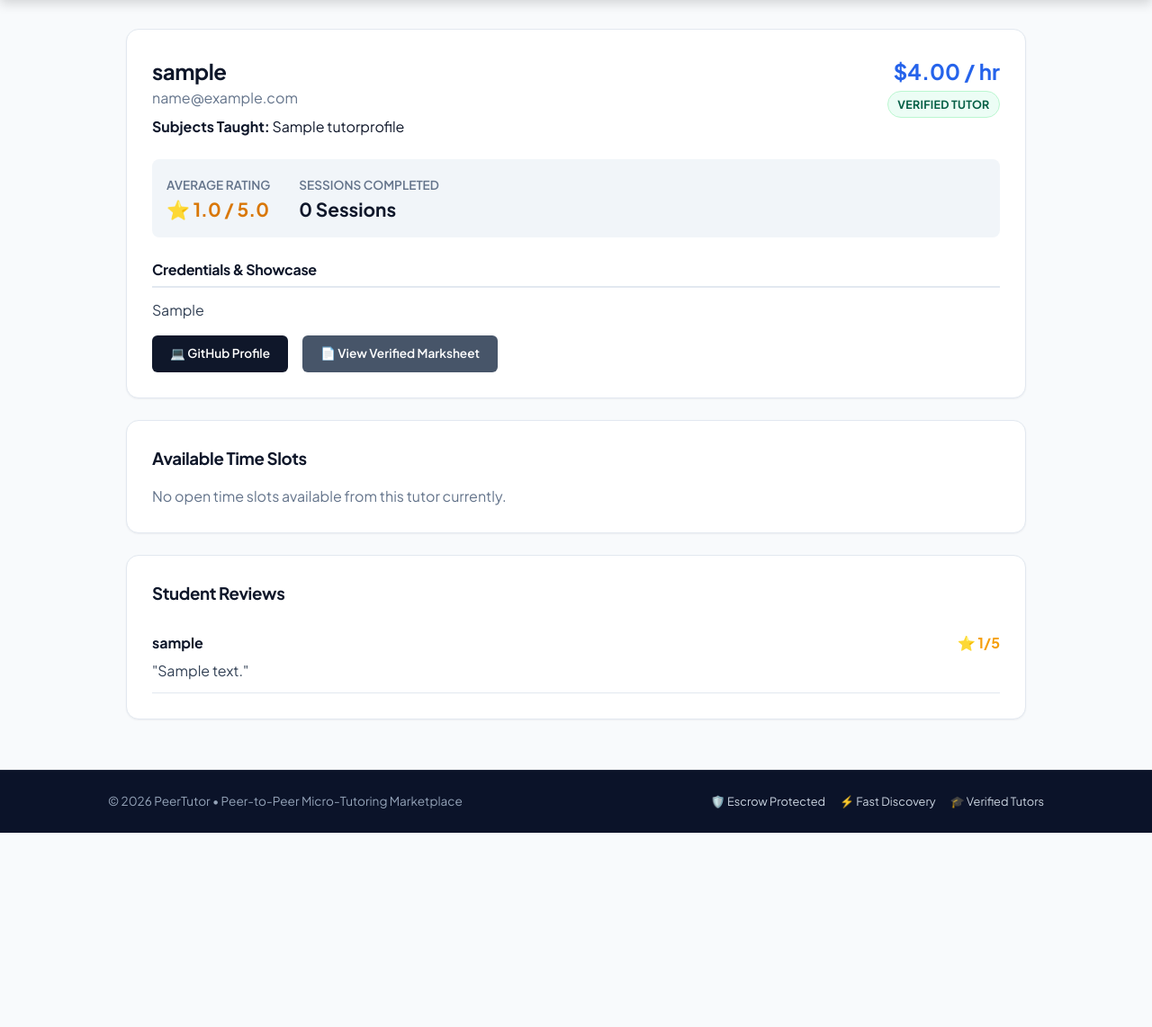
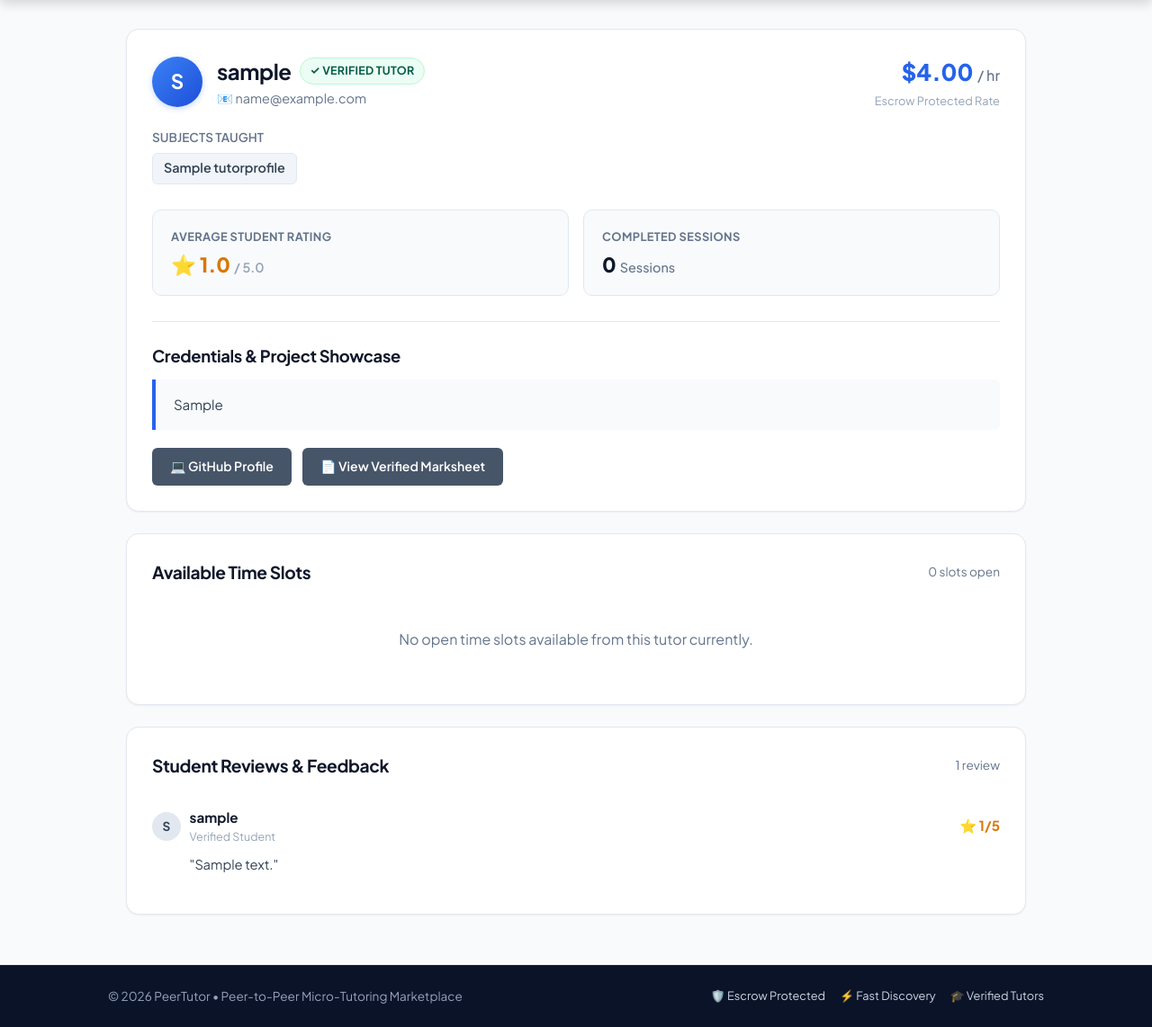
Before and after one commit to rdnk2004/peertopeer, a Django app: page /tutor/1/ in a window 1280 px wide. Shown: the part 64-1206 px from the top of the page at 90% size. Before the commit the page ends 990 px from the top, so only its background shows below. Run offline with Django 5.2, Linux system fonts and the light colour scheme; tables that the repository leaves empty hold one stand-in row (values such as "Sample post").

Commit message:
feat(tutors): elevate tutor profile cards and showcase credentials section

```diff
--- a/peertutor/core/static/css/main.css
+++ b/peertutor/core/static/css/main.css
@@ -602,3 +602,68 @@ nav {
     margin-bottom: 0.3rem;
     border: 1px solid #e2e8f0;
 }
+
+/* Profile Detail & Showcase View */
+.profile-stats-grid {
+    display: grid;
+    grid-template-columns: repeat(auto-fit, minmax(200px, 1fr));
+    gap: 1rem;
+    margin-top: 1.5rem;
+}
+
+.profile-stat-box {
+    background: #f8fafc;
+    border: 1px solid var(--border-subtle);
+    padding: 1rem 1.25rem;
+    border-radius: var(--radius-md);
+}
+
+.profile-stat-label {
+    font-size: 0.8rem;
+    color: var(--text-muted);
+    text-transform: uppercase;
+    font-weight: 700;
+    letter-spacing: 0.03em;
+}
+
+.profile-stat-value {
+    font-size: 1.4rem;
+    font-weight: 800;
+    margin-top: 0.25rem;
+}
+
+.slot-item-row {
+    display: flex;
+    justify-content: space-between;
+    align-items: center;
+    padding: 1rem 0;
+    border-bottom: 1px solid var(--border-subtle);
+    flex-wrap: wrap;
+    gap: 0.75rem;
+}
+
+.slot-item-row:last-child {
+    border-bottom: none;
+}
+
+.review-item-card {
+    padding: 1rem 0;
+    border-bottom: 1px solid var(--border-subtle);
+}
+
+.review-item-card:last-child {
+    border-bottom: none;
+}
+
+.reviewer-avatar {
+    width: 32px;
+    height: 32px;
+    border-radius: 50%;
+    background: #e2e8f0;
+    color: #334155;
+    display: flex;
+    align-items: center;
+    justify-content: center;
+    font-weight: 700;
+    font-size: 0.85rem;
+}
--- a/peertutor/core/templates/tutor_detail.html
+++ b/peertutor/core/templates/tutor_detail.html
@@ -1,99 +1,152 @@
 {% extends 'base.html' %}
 {% block content %}
+<!-- Tutor Profile Overview Card -->
 <div class="card">
-    <div style="display: flex; justify-content: space-between; align-items: start; flex-wrap: wrap; gap: 1rem;">
+    <div style="display: flex; justify-content: space-between; align-items: flex-start; flex-wrap: wrap; gap: 1.25rem;">
+        <div style="display: flex; gap: 1rem; align-items: center;">
+            <div class="tutor-avatar" style="width: 56px; height: 56px; font-size: 1.4rem;">
+                {{ profile.user.username|make_list|first|upper }}
+            </div>
+            <div>
+                <div style="display: flex; align-items: center; gap: 0.6rem;">
+                    <h2>{{ profile.user.username }}</h2>
+                    <span class="badge badge-approved">✓ Verified Tutor</span>
+                </div>
+                <p style="color: var(--text-muted); font-size: 0.9rem; margin-top: 0.15rem;">
+                    📧 {{ profile.user.email }}
+                </p>
+            </div>
+        </div>
+
+        <div style="text-align: right;">
+            <div style="font-size: 1.6rem; font-weight: 800; color: var(--primary);">
+                ${{ profile.hourly_rate }} <span style="font-size: 1rem; font-weight: 500; color: var(--text-muted);">/ hr</span>
+            </div>
+            <span style="color: var(--text-subtle); font-size: 0.8rem;">Escrow Protected Rate</span>
+        </div>
+    </div>
+
+    <div style="margin-top: 1.25rem;">
+        <div style="font-size: 0.85rem; color: var(--text-muted); font-weight: 600; text-transform: uppercase; margin-bottom: 0.4rem;">
+            Subjects Taught
+        </div>
         <div>
-            <h2>{{ profile.user.username }}</h2>
-            <p style="color: #64748b;">{{ profile.user.email }}</p>
-            <p style="margin-top: 0.5rem;"><strong>Subjects Taught:</strong> {{ profile.subjects }}</p>
+            <span class="subject-badge-pill" style="font-size: 0.9rem; padding: 0.35rem 0.75rem;">{{ profile.subjects }}</span>
         </div>
-        <div style="text-align: right;">
-            <div style="font-size: 1.5rem; font-weight: bold; color: #2563eb;">${{ profile.hourly_rate }} / hr</div>
-            <div style="margin-top: 0.3rem;">
-                <span class="badge badge-approved">Verified Tutor</span>
+    </div>
+
+    <!-- Rating & Performance Stats Overview (R19) -->
+    <div class="profile-stats-grid">
+        <div class="profile-stat-box">
+            <span class="profile-stat-label">Average Student Rating</span>
+            <div class="profile-stat-value" style="color: #d97706;">
+                {% if profile.average_rating %}
+                ⭐ {{ profile.average_rating }} <span style="font-size: 0.9rem; color: var(--text-subtle); font-weight: 600;">/ 5.0</span>
+                {% else %}
+                <span style="font-size: 1rem; color: var(--text-muted); font-weight: 600;">No ratings yet</span>
+                {% endif %}
+            </div>
+        </div>
+
+        <div class="profile-stat-box">
+            <span class="profile-stat-label">Completed Sessions</span>
+            <div class="profile-stat-value" style="color: var(--text-main);">
+                {{ profile.completed_sessions_count }} <span style="font-size: 0.9rem; color: var(--text-muted); font-weight: 500;">Sessions</span>
             </div>
         </div>
     </div>
 
-    <!-- Rating & Stats Overview (R19) -->
-    <div style="display: flex; gap: 2rem; background: #f1f5f9; padding: 1rem; border-radius: 8px; margin-top: 1.5rem;">
-        <div>
-            <span style="font-size: 0.85rem; color: #64748b; text-transform: uppercase; font-weight: 600;">Average Rating</span>
-            <div style="font-size: 1.3rem; font-weight: bold; color: #d97706;">
-                {% if profile.average_rating %}
-                ⭐ {{ profile.average_rating }} / 5.0
-                {% else %}
-                No ratings yet
-                {% endif %}
-            </div>
+    <!-- Portfolio & Credibility Showcase (R4) -->
+    <div style="margin-top: 1.75rem; padding-top: 1.5rem; border-top: 1px solid var(--border-subtle);">
+        <h3 style="font-size: 1.15rem; margin-bottom: 0.75rem;">Credentials & Project Showcase</h3>
+        {% if profile.project_showcase %}
+        <div style="background: #f8fafc; border-left: 4px solid var(--primary); padding: 1rem 1.25rem; border-radius: 0 var(--radius-sm) var(--radius-sm) 0; margin-bottom: 1.25rem;">
+            <p style="white-space: pre-line; color: #334155; line-height: 1.6; font-size: 0.95rem;">{{ profile.project_showcase }}</p>
         </div>
-        <div>
-            <span style="font-size: 0.85rem; color: #64748b; text-transform: uppercase; font-weight: 600;">Sessions Completed</span>
-            <div style="font-size: 1.3rem; font-weight: bold; color: #0f172a;">
-                {{ profile.completed_sessions_count }} Sessions
-            </div>
-        </div>
-    </div>
-
-    <!-- Portfolio & Credibility (R4) -->
-    <div style="margin-top: 1.5rem;">
-        <h4 style="border-bottom: 2px solid #e2e8f0; padding-bottom: 0.4rem; margin-bottom: 0.8rem;">Credentials & Showcase</h4>
-        {% if profile.project_showcase %}
-        <p style="white-space: pre-line; color: #334155; margin-bottom: 1rem;">{{ profile.project_showcase }}</p>
         {% else %}
-        <p style="color: #94a3b8; font-style: italic; margin-bottom: 1rem;">No project showcase provided.</p>
+        <p style="color: var(--text-subtle); font-style: italic; margin-bottom: 1rem;">No project showcase description provided.</p>
         {% endif %}
 
-        <div style="display: flex; gap: 1rem; flex-wrap: wrap;">
+        <div style="display: flex; gap: 0.75rem; flex-wrap: wrap;">
             {% if profile.github_link %}
-            <a href="{{ profile.github_link }}" target="_blank" class="btn" style="background: #0f172a; font-size: 0.85rem;">💻 GitHub Profile</a>
+            <a href="{{ profile.github_link }}" target="_blank" rel="noopener noreferrer" class="btn btn-secondary" style="font-size: 0.88rem;">
+                💻 GitHub Profile
+            </a>
             {% endif %}
             {% if profile.marksheet %}
-            <a href="{{ profile.marksheet.url }}" target="_blank" class="btn" style="background: #475569; font-size: 0.85rem;">📄 View Verified Marksheet</a>
+            <a href="{{ profile.marksheet.url }}" target="_blank" rel="noopener noreferrer" class="btn btn-secondary" style="font-size: 0.88rem;">
+                📄 View Verified Marksheet
+            </a>
             {% endif %}
         </div>
     </div>
 </div>
 
-<!-- Published Available Slots (R8, R10) -->
+<!-- Published Available Time Slots (R8, R10) -->
 <div class="card">
-    <h3 style="margin-bottom: 1rem;">Available Time Slots</h3>
+    <div style="display: flex; justify-content: space-between; align-items: center; margin-bottom: 1rem;">
+        <h3 style="font-size: 1.2rem;">Available Time Slots</h3>
+        <span style="font-size: 0.85rem; color: var(--text-muted);">{{ available_slots|length }} slot{{ available_slots|length|pluralize }} open</span>
+    </div>
+
     {% for slot in available_slots %}
-    <div style="display: flex; justify-content: space-between; align-items: center; padding: 0.8rem 0; border-bottom: 1px solid #e2e8f0;">
+    <div class="slot-item-row">
         <div>
-            <strong>{{ slot.subject }}</strong>
-            <div style="color: #64748b; font-size: 0.9rem;">📅 {{ slot.date }} | ⏰ {{ slot.start_time }} - {{ slot.end_time }}</div>
+            <strong style="font-size: 1rem; color: var(--text-main);">{{ slot.subject }}</strong>
+            <div style="color: var(--text-muted); font-size: 0.88rem; margin-top: 0.2rem;">
+                📅 {{ slot.date }} &nbsp;|&nbsp; ⏰ {{ slot.start_time }} – {{ slot.end_time }}
+            </div>
         </div>
         <div>
             {% if user.is_authenticated %}
                 {% if user != profile.user %}
-                <a href="{% url 'book_slot' slot.id %}" class="btn btn-success" style="font-size: 0.85rem;">Book Slot (${{ profile.hourly_rate }})</a>
+                <a href="{% url 'book_slot' slot.id %}" class="btn btn-success" style="font-size: 0.88rem;">
+                    Book Slot (${{ profile.hourly_rate }})
+                </a>
                 {% else %}
-                <span style="color: #94a3b8; font-size: 0.85rem;">Your Slot</span>
+                <span class="badge badge-neutral">Your Published Slot</span>
                 {% endif %}
             {% else %}
-                <a href="{% url 'login' %}?next={% url 'tutor_detail' profile.id %}" class="btn" style="font-size: 0.85rem;">Login to Book</a>
+                <a href="{% url 'login' %}?next={% url 'tutor_detail' profile.id %}" class="btn" style="font-size: 0.88rem;">
+                    Login to Book
+                </a>
             {% endif %}
         </div>
     </div>
     {% empty %}
-    <p style="color: #64748b;">No open time slots available from this tutor currently.</p>
+    <div style="text-align: center; padding: 2rem 1rem; color: var(--text-muted);">
+        <p>No open time slots available from this tutor currently.</p>
+    </div>
     {% endfor %}
 </div>
 
 <!-- Student Reviews & Feedback (R16) -->
 <div class="card">
-    <h3 style="margin-bottom: 1rem;">Student Reviews</h3>
+    <div style="display: flex; justify-content: space-between; align-items: center; margin-bottom: 1rem;">
+        <h3 style="font-size: 1.2rem;">Student Reviews & Feedback</h3>
+        <span style="font-size: 0.85rem; color: var(--text-muted);">{{ reviews|length }} review{{ reviews|length|pluralize }}</span>
+    </div>
+
     {% for r in reviews %}
-    <div style="border-bottom: 1px solid #e2e8f0; padding: 0.8rem 0;">
-        <div style="display: flex; justify-content: space-between;">
-            <strong>{{ r.reviewer.username }}</strong>
-            <span style="color: #f59e0b; font-weight: bold;">⭐ {{ r.rating }}/5</span>
+    <div class="review-item-card">
+        <div style="display: flex; justify-content: space-between; align-items: center;">
+            <div style="display: flex; align-items: center; gap: 0.6rem;">
+                <div class="reviewer-avatar">{{ r.reviewer.username|make_list|first|upper }}</div>
+                <div>
+                    <strong style="color: var(--text-main); font-size: 0.95rem;">{{ r.reviewer.username }}</strong>
+                    <div style="font-size: 0.78rem; color: var(--text-subtle);">Verified Student</div>
+                </div>
+            </div>
+            <span style="color: #d97706; font-weight: 700; font-size: 0.95rem;">⭐ {{ r.rating }}/5</span>
         </div>
-        <p style="color: #334155; margin-top: 0.4rem;">"{{ r.comment }}"</p>
+        <p style="color: #334155; margin-top: 0.6rem; font-size: 0.92rem; line-height: 1.5; padding-left: 2.6rem;">
+            "{{ r.comment }}"
+        </p>
     </div>
     {% empty %}
-    <p style="color: #64748b;">No reviews yet for this tutor.</p>
+    <div style="text-align: center; padding: 2rem 1rem; color: var(--text-muted);">
+        <p>No reviews yet for this tutor. Be the first to book a session and leave a review!</p>
+    </div>
     {% endfor %}
 </div>
 {% endblock %}
```
